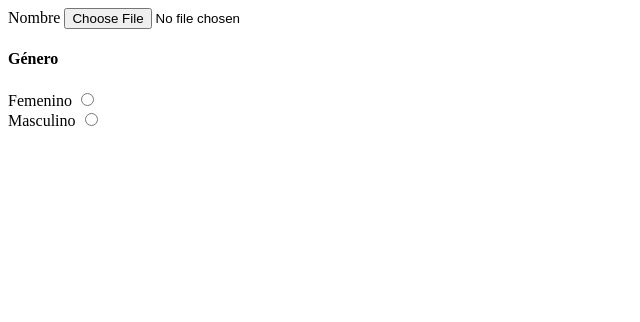
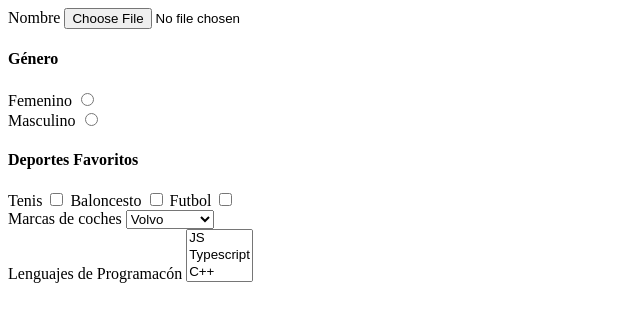
Before and after one commit to estefani15/codigo-de-interfZ, a plain HTML site: page semana1/dia4/formulario.html in a window 1280 px wide. Shown: the whole page, without its empty margins (0-640 px from the left). Drawn offline with Linux system fonts and the light colour scheme.

Commit message:
Guardando tarea5 de formulario

```diff
--- a/semana1/dia4/formulario.html
+++ b/semana1/dia4/formulario.html
@@ -11,20 +11,53 @@
       <form>
         <div>
           <label for="input-nombre">Nombre</label>
-          <input type="file" id="input-nombre" name=""/>
+          <input type="file" id="input-nombre" name="" />
         </div>
         <div>
           <div>
             <h4>Género</h4>
           </div>
           <label for="">Femenino</label>
-            <input type="radio" name="genero" id="femenino" value="femenino">
+          <input type="radio" name="genero" id="femenino" value="femenino" />
         </div>
         <div>
           <div>
             <label for="Género">Masculino</label>
-        <input type="radio" name="genero" id="masculino" value="masculino">
+            <input type="radio" name="genero" id="masculino"  value="masculino" />
           </div>
+          <div>
+            <h4>Deportes Favoritos</h4>
+          </div>
+          <div>
+            <label for="tenis">Tenis</label>
+            <input type="checkbox" name="tenis" id="tenis" value="tenis" />
+            <label for="baloncesto">Baloncesto</label>
+            <input type="checkbox" name="baloncesto" id="baloncesto" value="balncesto"/>
+            <label for="futbol">Futbol</label>
+            <input type="checkbox" name="futbol" id="futbol" value="futbol" />
+          </div>
+
+        <div>
+            <label for="coches">Marcas de coches</label>
+            <select name="coches" id="coches" >
+                <option value="volvo">Volvo</option>
+                <option value="subaru">Subaro</option>
+                <option value="fiat">Volvo</option>
+                <option value="lamborgini">Lamborgini</option>
+            </select>
+            </div>
+                <label for="lenguajes">Lenguajes de Programacón</label>
+                <select name="lenguaje" id="lenguaje" size="3">
+                    <option value="javascript">JS</option>
+                    <option value="typescript">Typescript</option>
+                    <option value="c++">C++</option>
+                    <option value="java"></option>Java</option>
+                    <option value="c#">C#</option>
+                    <option value="kotlin">Kotlin</option>
+                    <option value="c++">C++</option>
+                    <option value="swift">Swift</option>
+                 </select>
+
         </div>
       </form>
     </main>
```
Also changed, not shown: semana1/dia4/tarea5-formulario.html (added, +54 -0 lines). Lines whose indentation alone changed are shown as unchanged.
